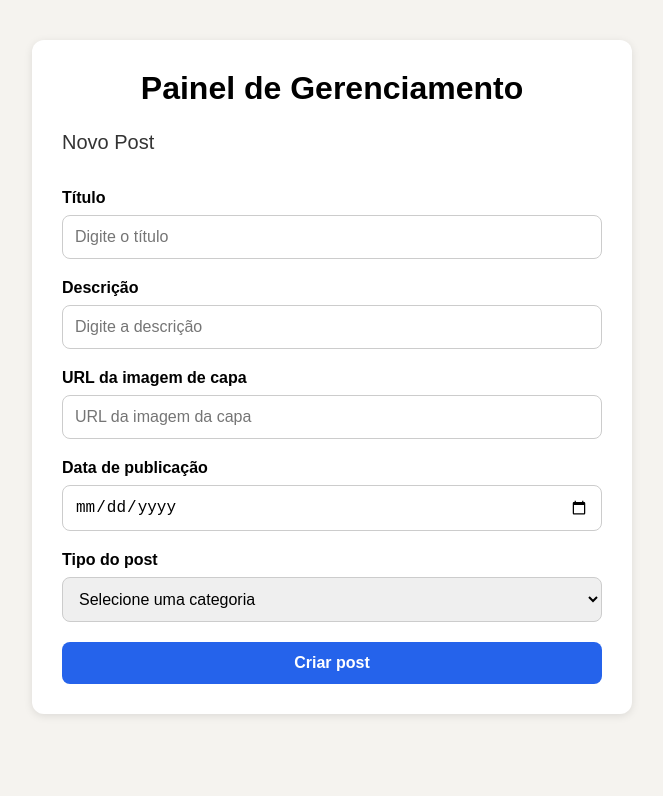
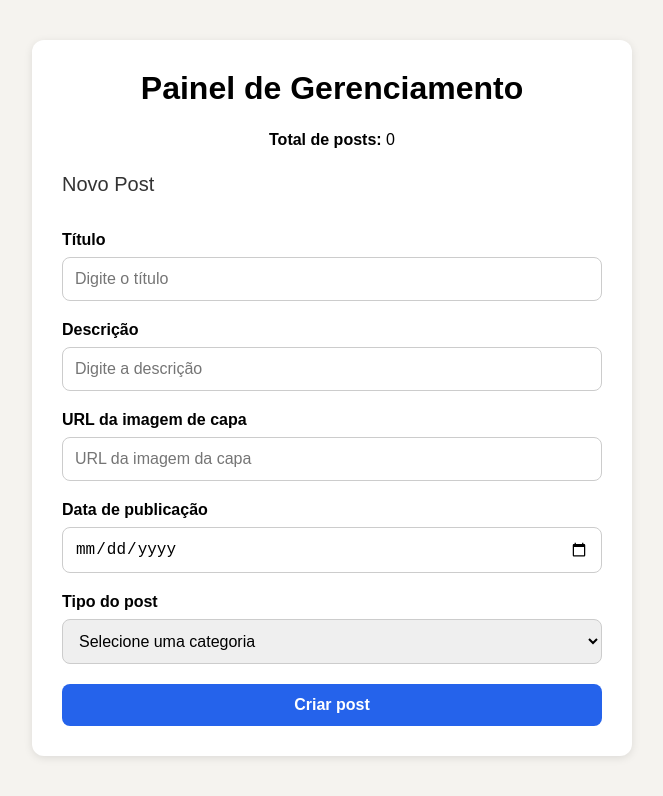
Before and after one commit to JoinvilleMaisTechM2/painel-gerenciamento, a React (Vite) app: page / in a window 1280 px wide. Shown: the top 796 px of the page, without its empty margins (308-971 px from the left). Built offline with nearby package versions, Linux system fonts and the light colour scheme.

Commit message:
feat: mostrar total de posts atualizado ao adicionar novo post

```diff
--- a/src/App.css
+++ b/src/App.css
@@ -25,6 +25,12 @@ h1 {
   font-weight: normal;
   margin-bottom: 15px;
   color: #333;
+}
+
+.total-posts {
+  text-align: center;
+  font-size: 16px;
+  margin-bottom: 24px;
 }
 
 .form {
--- a/src/App.jsx
+++ b/src/App.jsx
@@ -1,4 +1,4 @@
-import { useState } from 'react'
+import { useState, useEffect } from 'react'
 import './App.css'
 import { ToastContainer, toast } from 'react-toastify'
 import 'react-toastify/dist/ReactToastify.css'
@@ -9,6 +9,12 @@ function App() {
   const [urlImagem, setUrlImagem] = useState('')
   const [dataPublicacao, setDataPublicacao] = useState('')
   const [categoria, setCategoria] = useState('')
+  const [totalPosts, setTotalPosts] = useState(0)
+
+  useEffect(() => {
+    const postsSalvos = JSON.parse(localStorage.getItem('posts')) || []
+    setTotalPosts(postsSalvos.length)
+  }, [])
 
   const handleSubmit = (e) => {
     e.preventDefault()
@@ -28,7 +34,13 @@ function App() {
       return
     }
 
-    if (new Date(dataPublicacao) < new Date().setHours(0, 0, 0, 0)) {
+    const hoje = new Date()
+    hoje.setHours(0, 0, 0, 0)
+
+    const [ano, mes, dia] = dataPublicacao.split('-').map(Number)
+    const dataEscolhida = new Date(ano, mes - 1, dia)
+
+    if (dataEscolhida < hoje) {
       toast.error('A data deve ser hoje ou no futuro')
       return
     }
@@ -44,7 +56,7 @@ function App() {
     const postsSalvos = JSON.parse(localStorage.getItem('posts')) || []
     postsSalvos.push(novoPost)
     localStorage.setItem('posts', JSON.stringify(postsSalvos))
-
+    setTotalPosts(postsSalvos.length)
     toast.success('Post criado e salvo com sucesso!')
 
     setTitulo('')
@@ -57,10 +69,10 @@ function App() {
   return (
     <div className="container">
       <h1>Painel de Gerenciamento</h1>
+      <p className="total-posts"><strong>Total de posts:</strong> {totalPosts}</p>
 
       <form className="form" onSubmit={handleSubmit}>
         <h3 className="subtitulo">Novo Post</h3>
-
         <div className="form-control">
           <label htmlFor="title">Título</label>
           <input
@@ -71,7 +83,6 @@ function App() {
             placeholder="Digite o título"
           />
         </div>
-
         <div className="form-control">
           <label htmlFor="description">Descrição</label>
           <input
@@ -82,7 +93,6 @@ function App() {
             placeholder="Digite a descrição"
           />
         </div>
-
         <div className="form-control">
           <label htmlFor="url">URL da imagem de capa</label>
           <input
@@ -93,7 +103,6 @@ function App() {
             placeholder="URL da imagem da capa"
           />
         </div>
-
         <div className="form-control">
           <label htmlFor="data">Data de publicação</label>
           <input
@@ -103,7 +112,6 @@ function App() {
             onChange={(e) => setDataPublicacao(e.target.value)}
           />
         </div>
-
         <div className="form-control">
           <label htmlFor="categoria">Tipo do post</label>
           <select
@@ -118,10 +126,8 @@ function App() {
             <option value="entrevista">Entrevista</option>
           </select>
         </div>
-
         <button type="submit">Criar post</button>
       </form>
-
       <ToastContainer />
     </div>
   )
```
